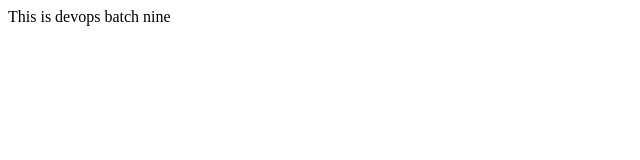
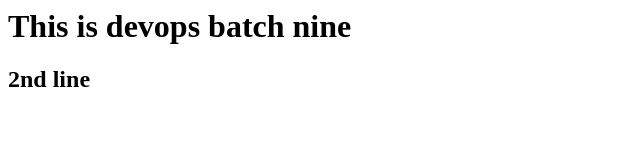
Before and after one commit to Zakir-BD/devopsb9, a plain HTML site: page index.html in a window 1280 px wide. Shown: the whole page, without its empty margins (0-640 px from the left). Drawn offline with Linux system fonts and the light colour scheme.

Commit message:
2nd change

```diff
--- a/index.html
+++ b/index.html
@@ -1 +1,2 @@
-This is devops batch nine
+<h1>This is devops batch nine</h1>
+<h2> 2nd line</h2>
```
